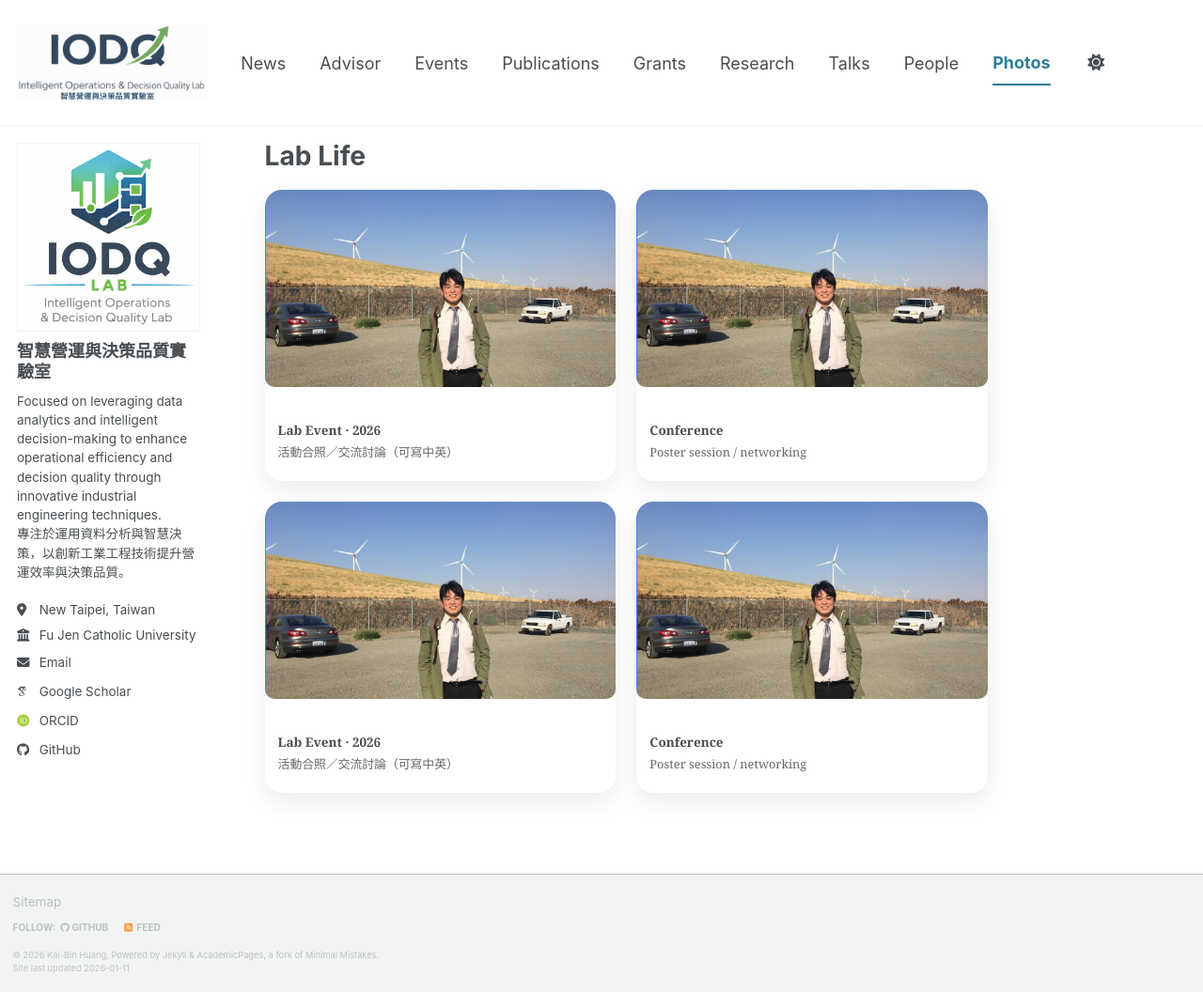
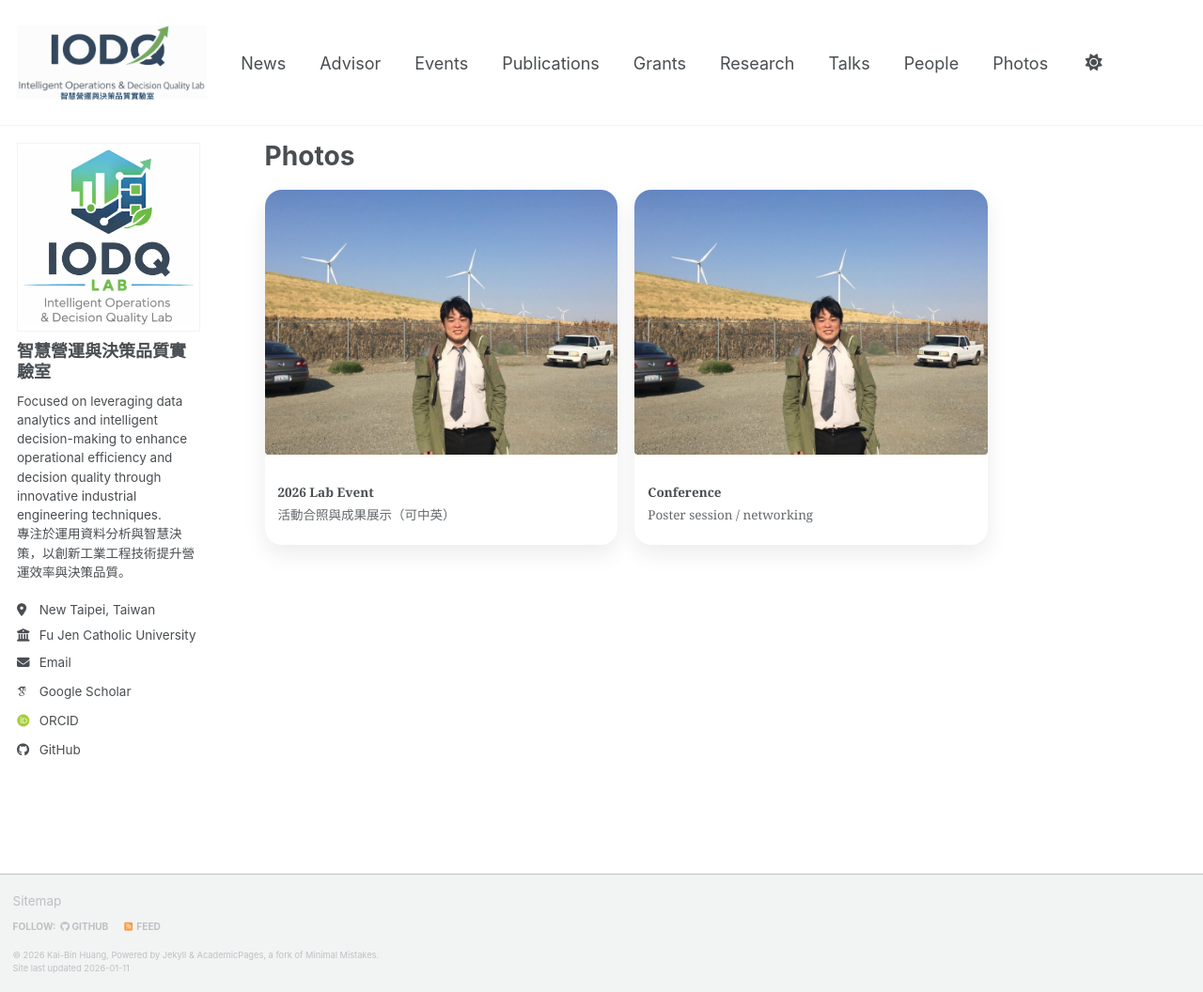
Before and after one commit to kbhuang188/kbhuang188.github.io, a Jekyll site: the page built from _pages/lab_life.md, in a window 1280 px wide and 1056 px high. Shown: the whole window at 94% size. Built offline with Jekyll 4.4.1, drawn with Linux system fonts in a browser that asks for light colours; some web fonts are replaced; a script bundle is joined from its source files by our own code; library files that are not in the unit come from our copies.

Commit message:
Update lab_life.md

```diff
--- a/_pages/lab_life.md
+++ b/_pages/lab_life.md
@@ -1,49 +1,26 @@
 ---
 layout: single
-title: "Lab Life"
-permalink: /lab-life/
+title: "Photos"
+permalink: /photos/
 ---
-
-<div class="photo-grid">
-
-  <figure class="photo-card">
+<div class="gallery-grid">
+  <figure class="gallery-card">
     <a href="/images/portrait-1.png">
-      <img src="/images/portrait-1.png" alt="Lab event 2026" loading="lazy">
+      <img src="/images/portrait-1.png" alt="Photo 1" loading="lazy">
     </a>
     <figcaption>
-      <div class="photo-title">Lab Event · 2026</div>
-      <div class="photo-desc">活動合照／交流討論（可寫中英）</div>
+      <div class="gallery-title">2026 Lab Event</div>
+      <div class="gallery-desc">活動合照與成果展示（可中英）</div>
     </figcaption>
   </figure>
 
-  <figure class="photo-card">
+  <figure class="gallery-card">
     <a href="/images/portrait-1.png">
-      <img src="/images/portrait-1.png" alt="Conference" loading="lazy">
+      <img src="/images/portrait-1.png" alt="Photo 2" loading="lazy">
     </a>
     <figcaption>
-      <div class="photo-title">Conference</div>
-      <div class="photo-desc">Poster session / networking</div>
+      <div class="gallery-title">Conference</div>
+      <div class="gallery-desc">Poster session / networking</div>
     </figcaption>
   </figure>
-
-  <figure class="photo-card">
-    <a href="/images/portrait-1.png">
-      <img src="/images/portrait-1.png" alt="Lab event 2026" loading="lazy">
-    </a>
-    <figcaption>
-      <div class="photo-title">Lab Event · 2026</div>
-      <div class="photo-desc">活動合照／交流討論（可寫中英）</div>
-    </figcaption>
-  </figure>
-
-  <figure class="photo-card">
-    <a href="/images/portrait-1.png">
-      <img src="/images/portrait-1.png" alt="Conference" loading="lazy">
-    </a>
-    <figcaption>
-      <div class="photo-title">Conference</div>
-      <div class="photo-desc">Poster session / networking</div>
-    </figcaption>
-  </figure>
-
 </div>
```
